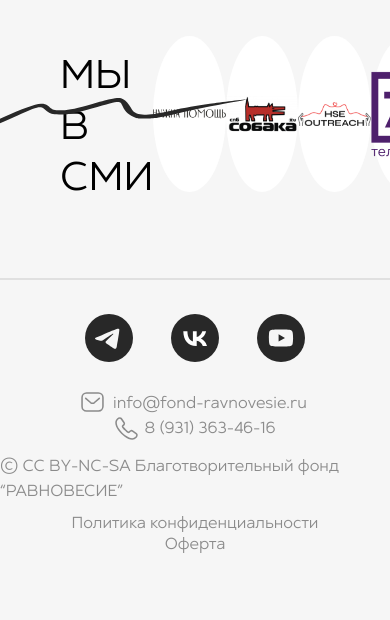
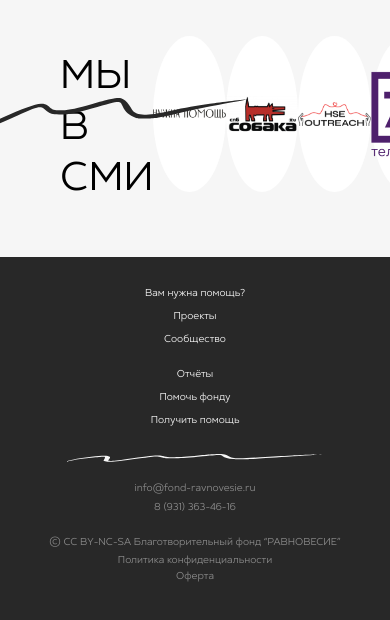
Before and after one commit to thirdmadman/fond-ravnovesie.ru_2023, a Next.js app: page / in a window 390 px wide. Shown: the part 10542-11162 px from the top of the page. Before the commit the page ends 11098 px from the top, so only its background shows below. Built offline with nearby package versions, Linux system fonts and the light colour scheme.

Commit message:
feat: implement change footer to mobile ver

```diff
--- a/src/components/Footer.tsx
+++ b/src/components/Footer.tsx
@@ -14,6 +14,31 @@ export function Footer() {
         <a href="/" aria-label="yt">
           <div className="links-list__item links-list__item_yt" />
         </a>
+      </div>
+      <div className="footer__mobile mobile">
+        <nav className="mobile__navigation">
+          <ul className="mobile__navigation-block">
+            <li>Вам нужна помощь?</li>
+            <li>
+              <a href="/">Проекты</a>
+            </li>
+            <li>
+              <a href="/">Сообщество</a>
+            </li>
+          </ul>
+          <ul className="mobile__navigation-block">
+            <li>
+              <a href="/">Отчёты</a>
+            </li>
+            <li>
+              <a href="/">Помочь фонду</a>
+            </li>
+            <li>
+              <a href="/">Получить помощь</a>
+            </li>
+          </ul>
+        </nav>
+        <div className="mobile__horizontal-separator" />
       </div>
       <div className="footer__contacts">
         <a className="footer__link-email" href="email:info@fond-ravnovesie.ru" itemProp="email">
--- a/src/styles/footer.scss
+++ b/src/styles/footer.scss
@@ -9,12 +9,26 @@
   align-items: center;
   color: $color-dark-m;
   line-height: 21px;
+  font-size: 16px;
+
+  @media screen and (max-width: $layout-breakpoint-mobile-xl) {
+    padding-top: 25px;
+    font-size: 10px;
+    background-color: $color-dark-l;
+    color: $color-dark-m;
+    line-height: 16px;
+    padding-bottom: 55px;
+  }
 
   .footer__horizontal-line {
     max-width: 1590px;
     width: 100%;
     height: 2px;
     background: $color-light-s;
+
+    @media screen and (max-width: $layout-breakpoint-mobile-xl) {
+      display: none;
+    }
   }
 
   .footer__social-links-list {
@@ -23,6 +37,10 @@
     width: 100%;
     display: flex;
     justify-content: space-between;
+
+    @media screen and (max-width: $layout-breakpoint-mobile-xl) {
+      display: none;
+    }
   }
 
   .links-list {
@@ -54,6 +72,37 @@
     }
   }
 
+  .footer__mobile {
+    display: none;
+    text-align: center;
+    line-height: 23px;
+
+    @media screen and (max-width: $layout-breakpoint-mobile-xl) {
+      display: flex;
+      flex-direction: column;
+      color: $color-light-m;
+    }
+  }
+
+  .mobile {
+
+    .mobile__navigation {
+      display: flex;
+      flex-direction: column;
+      gap: 12px;
+      margin-bottom: 22px;
+    }
+
+    .mobile__navigation-block {
+    }
+
+    .mobile__horizontal-separator {
+      width: 256px;
+      height: 8px;
+      background-image: url('../../public/images/visuals/wavy-line-separator-white-footer.svg');
+    }
+  }
+
   .footer__contacts {
     margin-top: 30px;
     margin-bottom: 13px;
@@ -61,8 +110,14 @@
     flex-direction: column;
     align-items: center;
 
-    font-size: 16px;
+
     line-height: 25px;
+
+    @media screen and (max-width: $layout-breakpoint-mobile-xl) {
+      margin-top: 17px;
+      line-height: 19px;
+      margin-bottom: 16px;
+    }
   }
 
   .footer__link-email {
@@ -77,6 +132,14 @@
       height: 20px;
       left: -2px;
       background: url('../../public/images/icons/icon-message.svg') no-repeat;
+
+      @media screen and (max-width: $layout-breakpoint-mobile-xl) {
+        display: none;
+      }
+    }
+
+    @media screen and (max-width: $layout-breakpoint-mobile-xl) {
+      padding-left: 0px;
     }
   }
 
@@ -91,11 +154,25 @@
       position: absolute;
       left: 0px;
       background: url('../../public/images/icons/icon-phone.svg') no-repeat;
+
+      @media screen and (max-width: $layout-breakpoint-mobile-xl) {
+        display: none;
+      }
+    }
+
+    @media screen and (max-width: $layout-breakpoint-mobile-xl) {
+      padding-left: 0px;
     }
   }
 
   .footer__fond-name {
     line-height: 25px;
     margin-bottom: 9px;
+
+    @media screen and (max-width: $layout-breakpoint-mobile-xl) {
+      line-height: 20px;
+      margin-bottom: 0px;
+    }
+
   }
 }
```
